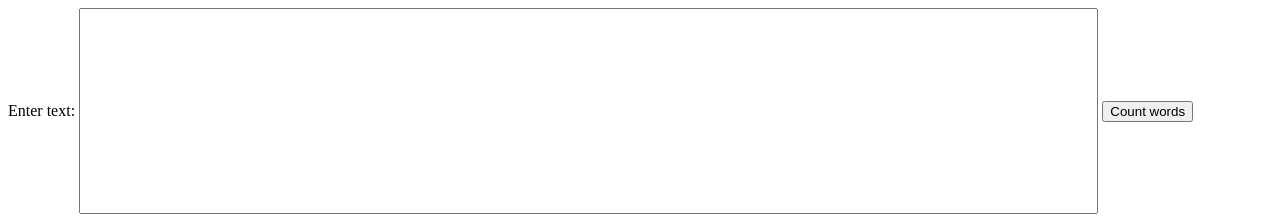
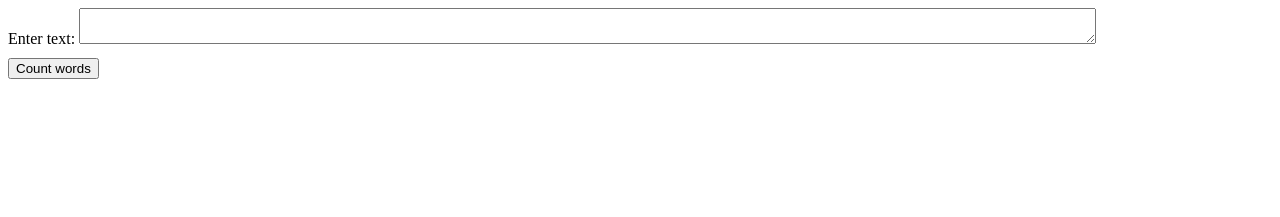
Before and after one commit to LaYurinella/Splittorinator, a plain HTML site: page Splitter.html in a window 1280 px wide. Drawn offline with Linux system fonts and the light colour scheme.

Commit message:
dynamic textbox

```diff
--- a/Splitter.html
+++ b/Splitter.html
@@ -2,11 +2,40 @@
 <html>
 <head>
 	<title>Word Counter</title>
+	<style>
+		.wrapper {
+			display: block;
+			margin-bottom: 10px; /* add some spacing between elements */
+		}
+	</style>
+	<script>
+		function adjustTextarea() {
+			// Get the textbox element
+			var textarea = document.getElementById("text-input");
+
+			// Set the number of rows to match the number of lines in the textbox
+			textarea.rows = textarea.value.split("\n").length;
+
+			// Set a minimum height of 2 rows
+			if (textarea.rows < 2) {
+				textarea.rows = 2;
+			}
+
+			// Set a maximum height of 10 rows
+			if (textarea.rows > 10) {
+				textarea.rows = 10;
+			}
+		}
+	</script>
 </head>
 <body>
-	<label for="text-input">Enter text:</label>
-	<input type="text" id="text-input" style="width: 80%; height: 200px;">
-	<button onclick="countWords()">Count words</button>
+	<div class="wrapper">
+		<label for="text-input">Enter text:</label>
+		<textarea id="text-input" style="width: 80%; resize: vertical;" oninput="adjustTextarea()"></textarea>
+	</div>
+	<div class="wrapper">
+		<button onclick="countWords()">Count words</button>
+	</div>
 	<p id="word-count"></p>
 	<script src="word-counter.js"></script>
 </body>
```
